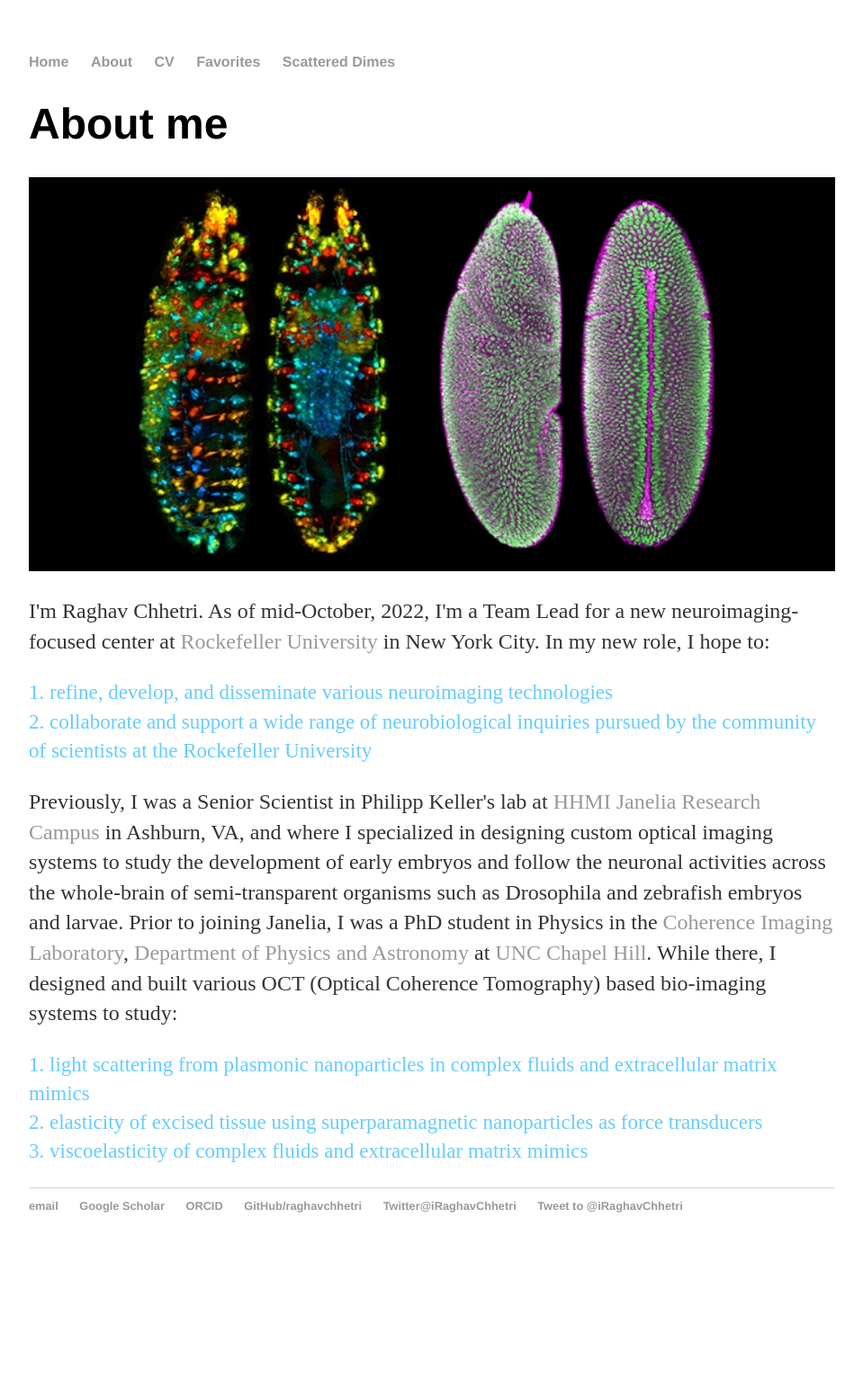
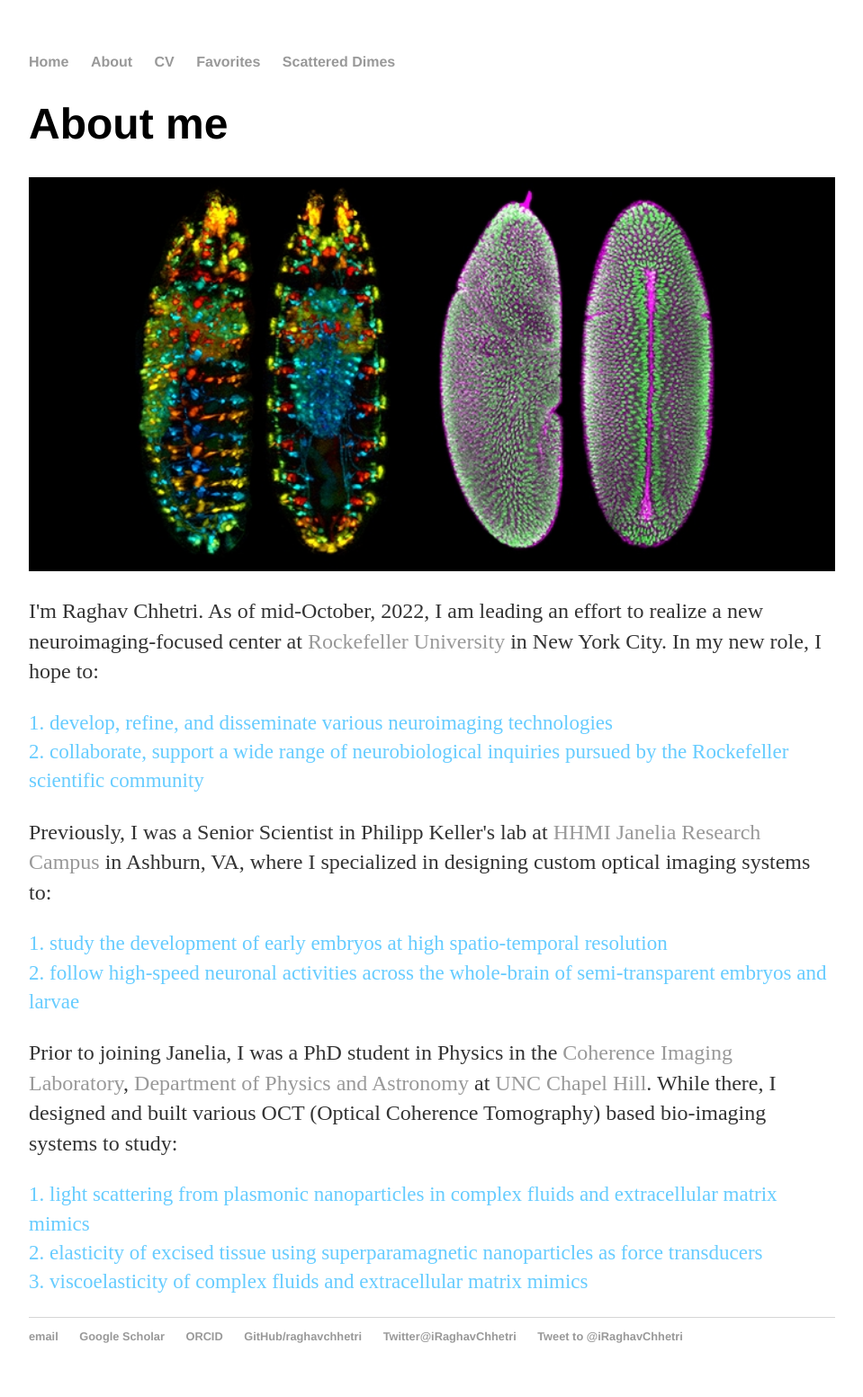
Before and after one commit to raghavchhetri/raghavchhetri.github.io, a Jekyll site: the page built from about/index.html, in a window 1280 px wide. Shown: the whole page at 90% size, without its empty margins (160-1119 px from the left). Built offline with Jekyll 4.4.1, drawn with Linux system fonts in a browser that asks for light colours; comment, search, counter and statistics services are not loaded; before the commit the page ends 1408 px from its top, so only the background shows below that.

Commit message:
Update index.html

```diff
--- a/about/index.html
+++ b/about/index.html
@@ -6,14 +6,17 @@ title: About Raghav Chhetri
 			<h1>About me</h1>
 			<img src="/about/DrosophilaCombined.png" alt="Neurons,Development" style="height:100%; width:100%; object-fit:contain" class="inline"/>
 
-			<p>I'm Raghav Chhetri. As of mid-October, 2022, I'm a Team Lead for a new neuroimaging-focused center at <a href="https://www.rockefeller.edu//">Rockefeller University</a> in New York City.
+			<p>I'm Raghav Chhetri. As of mid-October, 2022, I am leading an effort to realize a new neuroimaging-focused center at <a href="https://www.rockefeller.edu//">Rockefeller University</a> in New York City.
 				In my new role, I hope to:
-				<p style="color:#66CCFF;font-size:23px;"> 1. refine, develop, and disseminate various neuroimaging technologies
-				<br> 2. collaborate and support a wide range of neurobiological inquiries pursued by the community of scientists at the Rockefeller University </p>
+				<p style="color:#66CCFF;font-size:23px;"> 1. develop, refine, and disseminate various neuroimaging technologies
+				<br> 2. collaborate, support a wide range of neurobiological inquiries pursued by the Rockefeller scientific community </p>
 
-			<p>Previously, I was a Senior Scientist in Philipp Keller's lab at <a href="https://www.janelia.org/">HHMI Janelia Research Campus</a> in Ashburn, VA, and
-				where I specialized in designing custom optical imaging systems to study the development of early embryos and follow the neuronal activities across the whole-brain of semi-transparent organisms such as Drosophila and zebrafish embryos and larvae.
-				Prior to joining Janelia, I was a PhD student in Physics in the <a href="https://users.physics.unc.edu/~aold/">Coherence Imaging Laboratory</a>,
+			<p>Previously, I was a Senior Scientist in Philipp Keller's lab at <a href="https://www.janelia.org/">HHMI Janelia Research Campus</a> in Ashburn, VA, where I specialized in designing
+				custom optical imaging systems to:
+				<p style="color:#66CCFF;font-size:23px;"> 1. study the development of early embryos at high spatio-temporal resolution
+				<br> 2. follow high-speed neuronal activities across the whole-brain of semi-transparent embryos and larvae
+
+			<p> Prior to joining Janelia, I was a PhD student in Physics in the <a href="https://users.physics.unc.edu/~aold/">Coherence Imaging Laboratory</a>,
 				<a href="https://physics.unc.edu/">Department of Physics and Astronomy</a> at <a href="https://www.unc.edu/"> UNC Chapel Hill</a>. While there, I designed and built various OCT
 				(Optical Coherence Tomography) based bio-imaging systems to study:
 				<p style="color:#66CCFF;font-size:23px;"> 1. light scattering from plasmonic nanoparticles in complex fluids and extracellular matrix mimics
```
